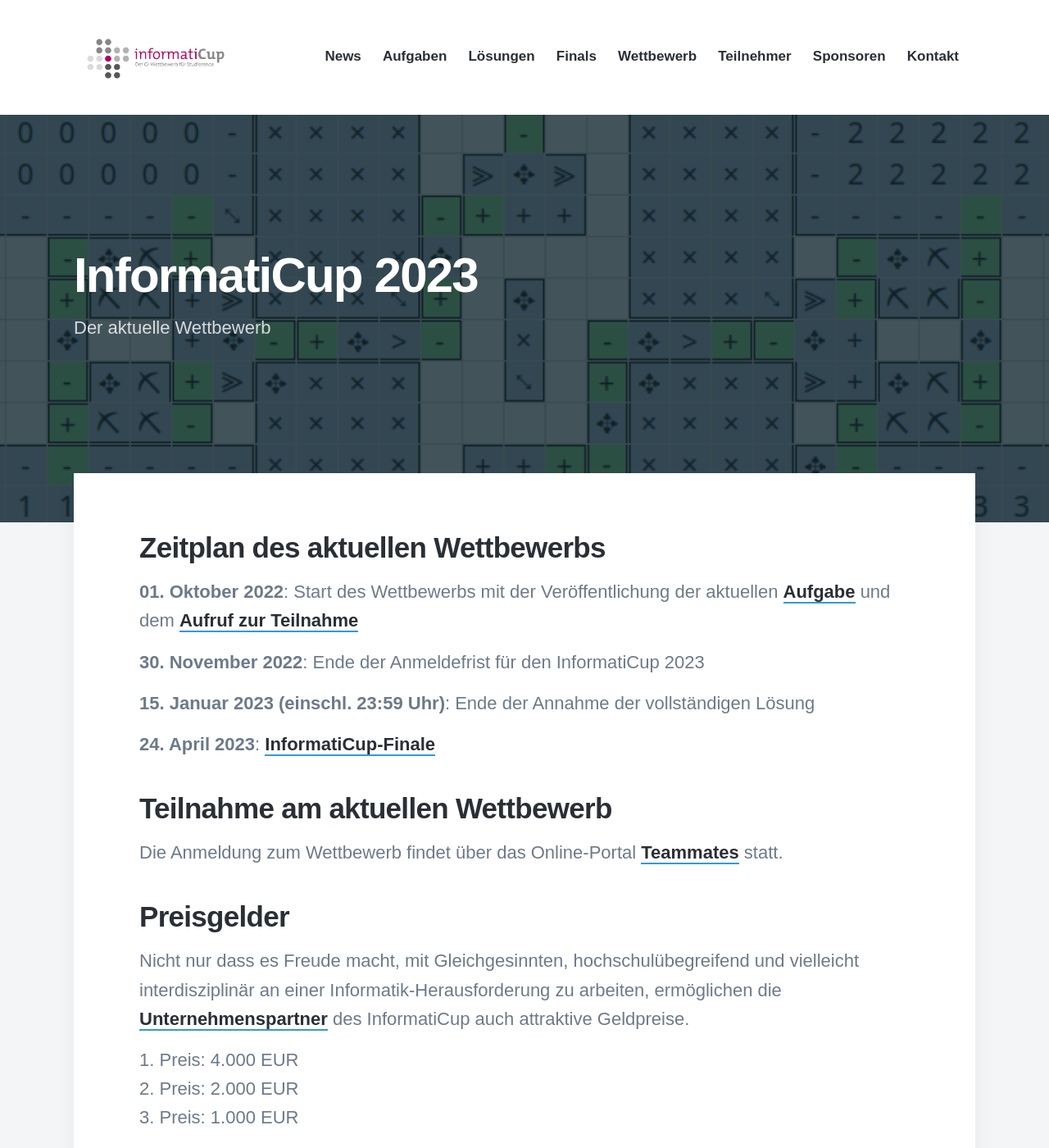
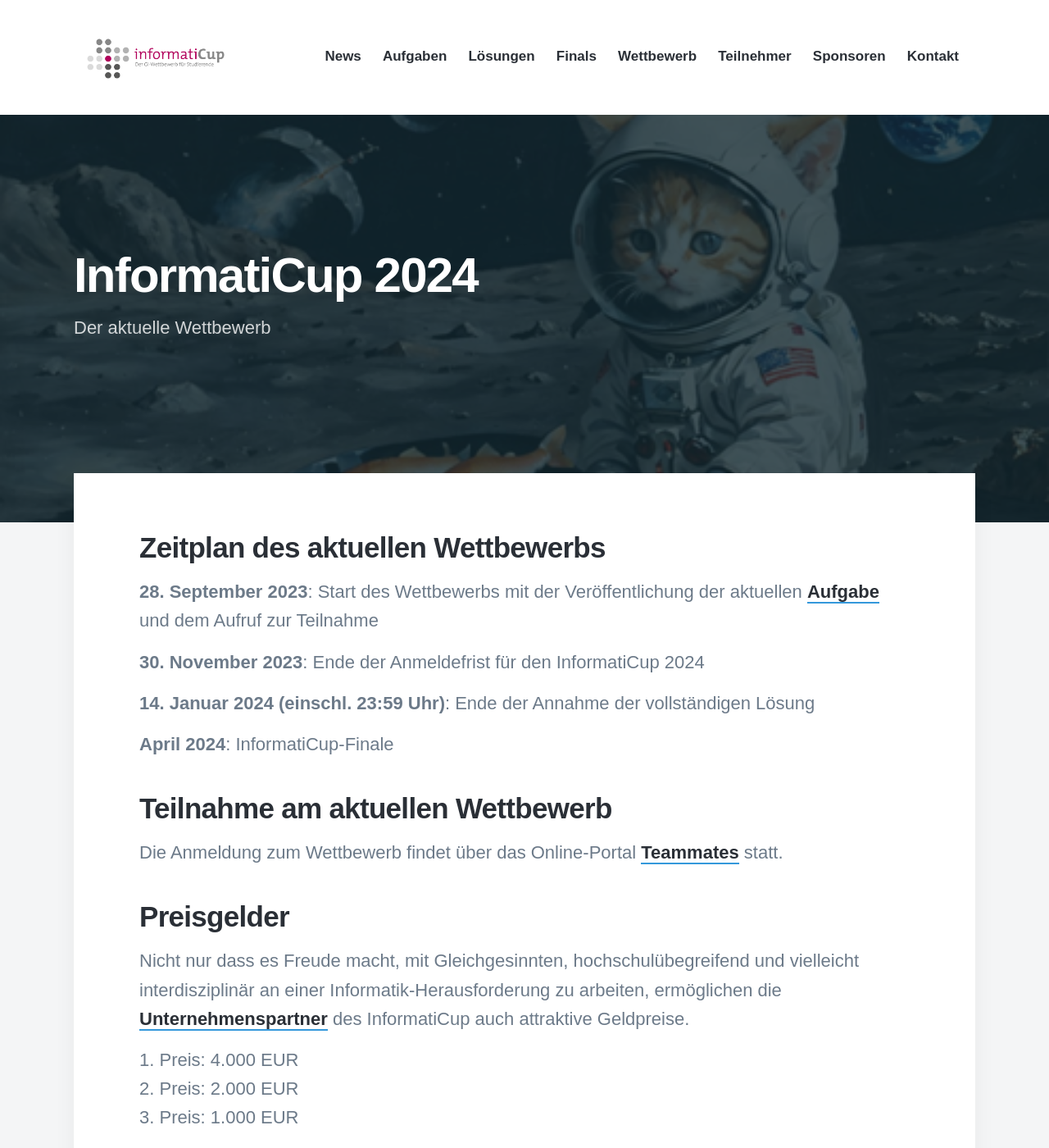
Before and after one commit to informatiCup/informaticup.github.io, a Jekyll site: the page built from _competition/20-current.md, in a window 1280 px wide and 1400 px high. Shown: the whole window at 82% size. Built offline with Jekyll 4.4.1, drawn with Linux system fonts in a browser that asks for light colours; nearby versions of some CDN libraries; some web fonts are replaced.

Commit message:
Create informatiCup 2024

```diff
--- a/_competition/20-current.md
+++ b/_competition/20-current.md
@@ -1,20 +1,20 @@
 ---
-title: "InformatiCup 2023"
+title: "InformatiCup 2024"
 subtitle: "Der aktuelle Wettbewerb"
-date: 2022-01-10 17:00:00
-description: Profit!
-featured_image: "/images/challenges/profit.png"
+date: 2023-09-26 17:00:00
+description: Fool AI Detectors
+featured_image: "/images/challenges/fool-ai-detectors.png"
 ---
 
 ## Zeitplan des aktuellen Wettbewerbs
 
-**01\. Oktober 2022**: Start des Wettbewerbs mit der Veröffentlichung der aktuellen [Aufgabe](https://github.com/informatiCup/informatiCup2023/blob/main/informatiCup%202023%20-%20Profit!.pdf) und dem [Aufruf zur Teilnahme](https://github.com/informatiCup/informatiCup2023/blob/main/cfp-InformatiCup_2023.pdf)
+**28\. September 2023**: Start des Wettbewerbs mit der Veröffentlichung der aktuellen [Aufgabe](https://github.com/informatiCup/informatiCup2024) und dem Aufruf zur Teilnahme
 
-**30\. November 2022**: Ende der Anmeldefrist für den InformatiCup 2023
+**30\. November 2023**: Ende der Anmeldefrist für den InformatiCup 2024
 
-**15\. Januar 2023 (einschl. 23:59 Uhr)**: Ende der Annahme der vollständigen Lösung
+**14\. Januar 2024 (einschl. 23:59 Uhr)**: Ende der Annahme der vollständigen Lösung
 
-**24\. April 2023**: [InformatiCup-Finale](/finals/final-2023)
+**April 2024**: InformatiCup-Finale
 
 ## Teilnahme am aktuellen Wettbewerb
 
```
Also changed, not shown: _challenges/2023-09-26-fool_ai_detectors.md (added, +15 -0 lines), _competition/40-jury.md (+5 -4 lines), challenges/index.html (+12 -14 lines), images/challenges/fool-ai-detectors.png (added).
